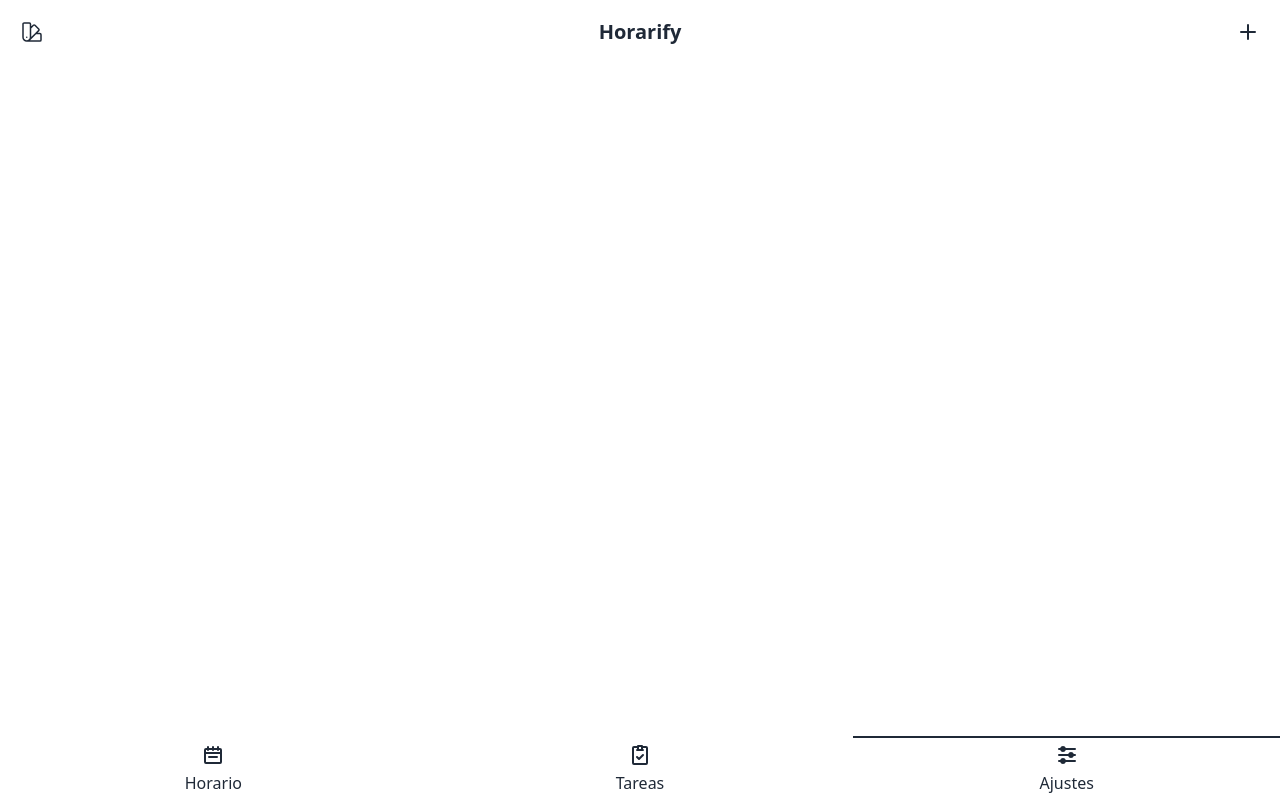
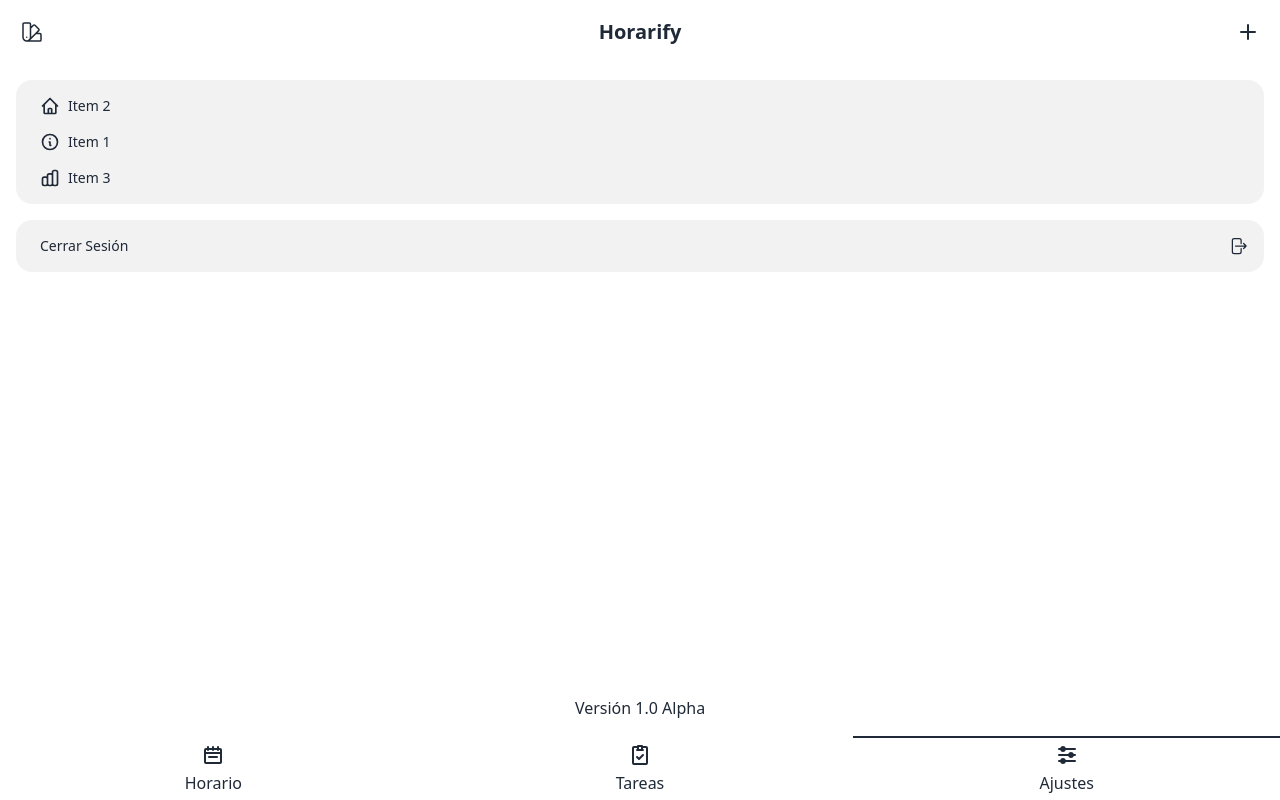
Before and after one commit to angelmarfil/horarify, a Vue app: page /config in a window 1280 px wide. Built offline with nearby package versions, Linux system fonts and the light colour scheme; sample sign-in values are in the browser's storage.

Commit message:
Agregando vista de configuración y opción para cerrar sesión

```diff
--- a/src/views/ConfigView.vue
+++ b/src/views/ConfigView.vue
@@ -1,6 +1,103 @@
-<script setup lang="ts"></script>
+<script setup lang="ts">
+import router from '@/router'
+import { useUserStore } from '@/stores/user'
+import { useToast } from 'vue-toastification'
+
+const toast = useToast()
+
+const userStore = useUserStore()
+
+function logout() {
+  userStore.logout()
+  toast.info('Se ha cerrado la sesión', { timeout: 2000 })
+  router.push({ name: 'login' })
+}
+</script>
 <template>
-    <div></div>
+  <div class="m-4">
+    <ul class="menu bg-base-200 rounded-box w-full">
+      <li>
+        <a>
+          <svg
+            xmlns="http://www.w3.org/2000/svg"
+            class="h-5 w-5"
+            fill="none"
+            viewBox="0 0 24 24"
+            stroke="currentColor"
+          >
+            <path
+              stroke-linecap="round"
+              stroke-linejoin="round"
+              stroke-width="2"
+              d="M3 12l2-2m0 0l7-7 7 7M5 10v10a1 1 0 001 1h3m10-11l2 2m-2-2v10a1 1 0 01-1 1h-3m-6 0a1 1 0 001-1v-4a1 1 0 011-1h2a1 1 0 011 1v4a1 1 0 001 1m-6 0h6"
+            />
+          </svg>
+          Item 2
+        </a>
+      </li>
+      <li>
+        <a>
+          <svg
+            xmlns="http://www.w3.org/2000/svg"
+            class="h-5 w-5"
+            fill="none"
+            viewBox="0 0 24 24"
+            stroke="currentColor"
+          >
+            <path
+              stroke-linecap="round"
+              stroke-linejoin="round"
+              stroke-width="2"
+              d="M13 16h-1v-4h-1m1-4h.01M21 12a9 9 0 11-18 0 9 9 0 0118 0z"
+            />
+          </svg>
+          Item 1
+        </a>
+      </li>
+      <li>
+        <a>
+          <svg
+            xmlns="http://www.w3.org/2000/svg"
+            class="h-5 w-5"
+            fill="none"
+            viewBox="0 0 24 24"
+            stroke="currentColor"
+          >
+            <path
+              stroke-linecap="round"
+              stroke-linejoin="round"
+              stroke-width="2"
+              d="M9 19v-6a2 2 0 00-2-2H5a2 2 0 00-2 2v6a2 2 0 002 2h2a2 2 0 002-2zm0 0V9a2 2 0 012-2h2a2 2 0 012 2v10m-6 0a2 2 0 002 2h2a2 2 0 002-2m0 0V5a2 2 0 012-2h2a2 2 0 012 2v14a2 2 0 01-2 2h-2a2 2 0 01-2-2z"
+            />
+          </svg>
+          Item 3
+        </a>
+      </li>
+    </ul>
+
+    <ul class="menu bg-base-200 rounded-box w-full mt-4">
+      <li>
+        <a @click="logout"
+          >Cerrar Sesión
+          <svg
+            xmlns="http://www.w3.org/2000/svg"
+            fill="none"
+            viewBox="0 0 24 24"
+            stroke-width="1.5"
+            stroke="currentColor"
+            class="w-5 h-5 absolute right-2"
+          >
+            <path
+              stroke-linecap="round"
+              stroke-linejoin="round"
+              d="M15.75 9V5.25A2.25 2.25 0 0 0 13.5 3h-6a2.25 2.25 0 0 0-2.25 2.25v13.5A2.25 2.25 0 0 0 7.5 21h6a2.25 2.25 0 0 0 2.25-2.25V15m3 0 3-3m0 0-3-3m3 3H9"
+            />
+          </svg>
+        </a>
+      </li>
+    </ul>
+
+    <p class="w-full text-center fixed bottom-20 left-0">Versión 1.0 Alpha</p>
+  </div>
 </template>
-
 <style scoped></style>
```
